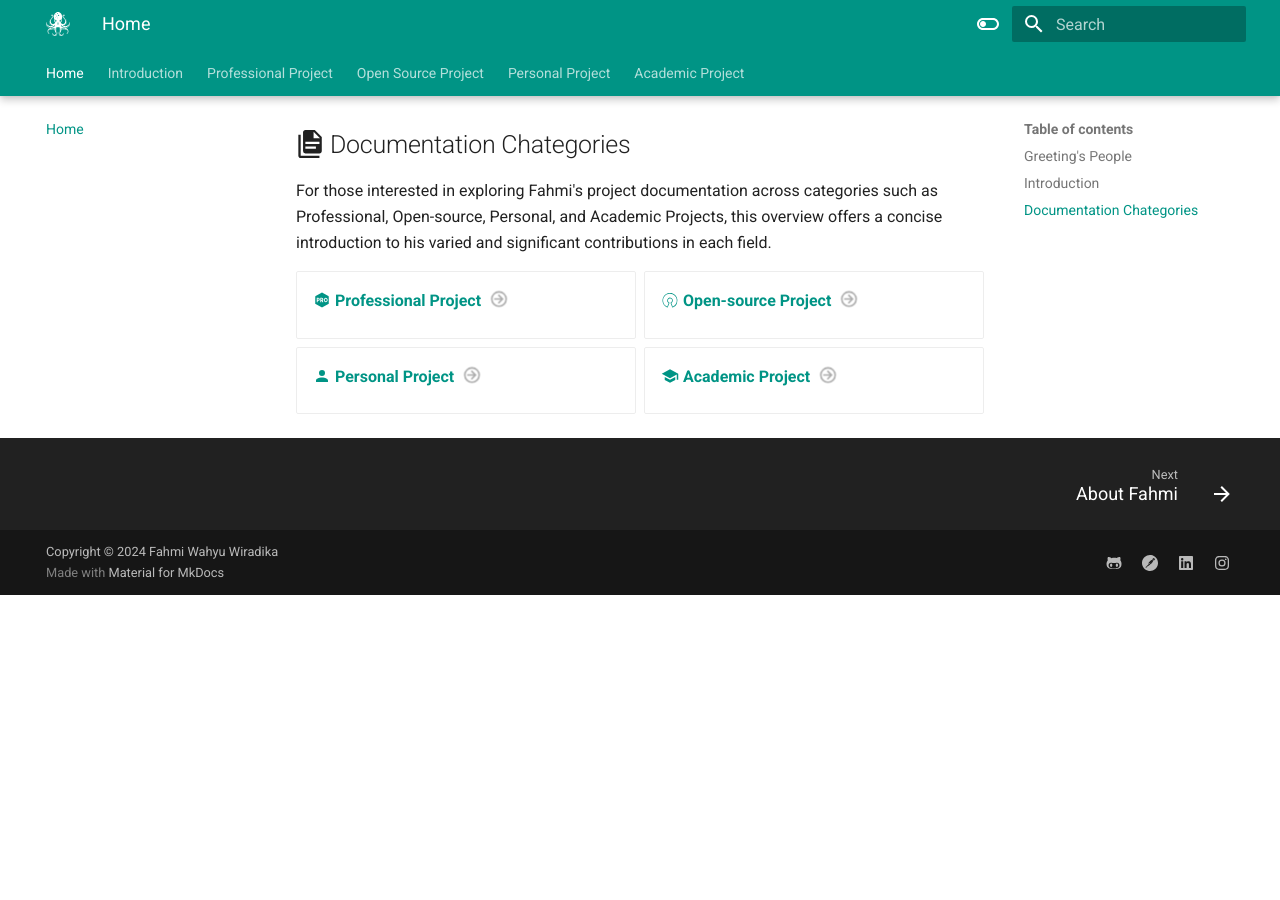
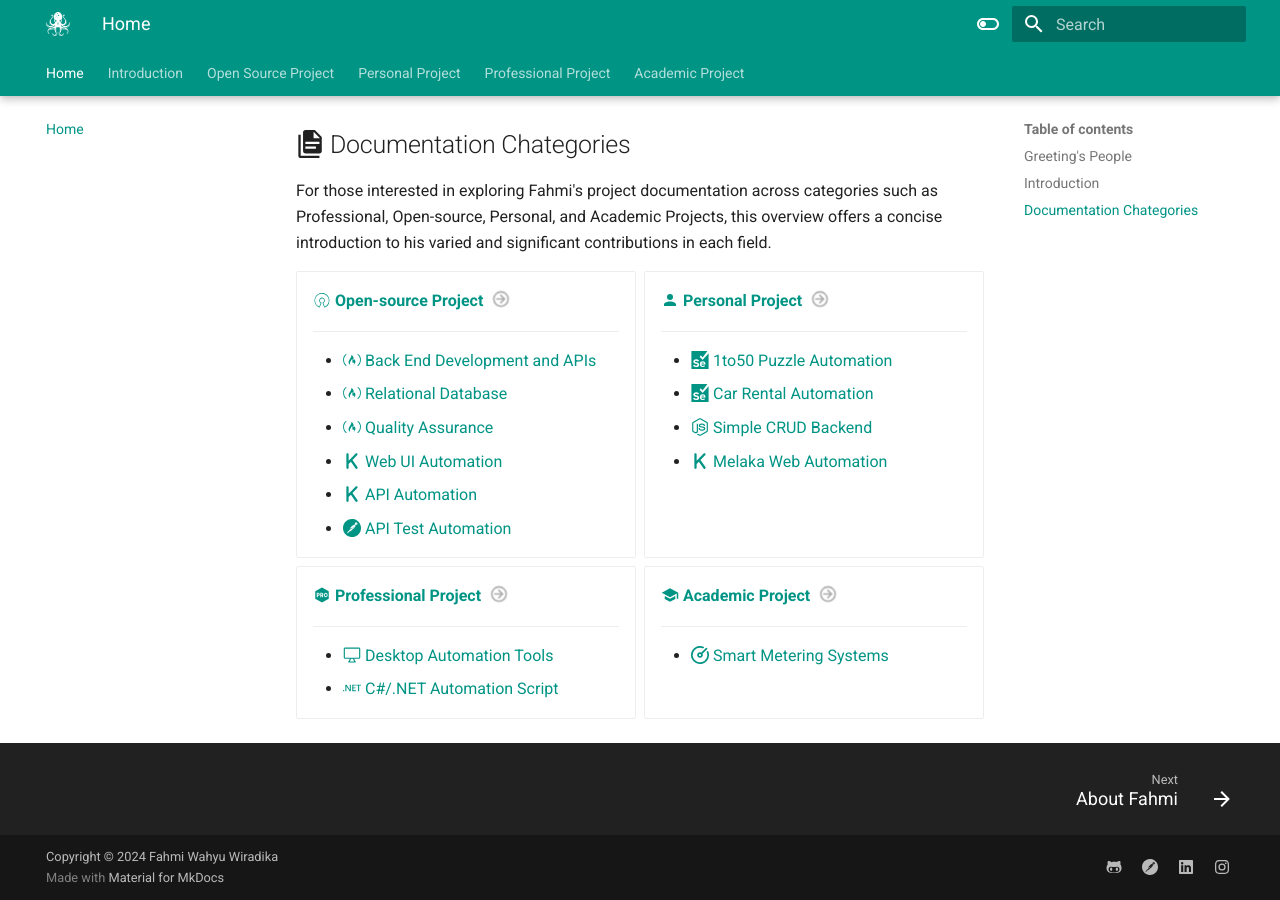
Before and after one commit to fahmiwazu/docs-portfolio, an MkDocs documentation site: the page built from docs/index.md, in a window 1280 px wide and 900 px high, scrolled down 527 px. Built offline with MkDocs 1.6.1 and Material for MkDocs 9.7.7, drawn with Linux system fonts in a browser that asks for light colours; before the commit the page ends 1122 px from its top, so only the background shows below that.

Commit message:
feat: update home and index page

```diff
--- a/docs/index.md
+++ b/docs/index.md
@@ -15,27 +15,51 @@ For those interested in exploring Fahmi's project documentation across categorie
 
 <div class="grid cards" markdown>
 
-- [:material-professional-hexagon: __Professional Project__](Projects/Professional/index.md) (1)
-    { .annotate }
-
-    1. Explore Fahmi's notable contributions to automation tools and script automation, specifically designed to enhance the QA process throughout his professional career, right here for detailed insights.
-
-
 - [:material-open-source-initiative: __Open-source Project__](Projects/Open-Source/index.md) (1)
     { .annotate }
 
     1. Discover more about Fahmi's open-source project developed for certification purposes aimed at improving the QA process for his next professional career right here, where detailed information awaits.
+
+    ---
+
+    - [:fontawesome-brands-free-code-camp: Back End Development and APIs](Projects/Open-Source/fcc-bedaa.md)
+    - [:fontawesome-brands-free-code-camp: Relational Database](Projects/Open-Source/fcc-bedaa.md)
+    - [:fontawesome-brands-free-code-camp: Quality Assurance](Projects/Open-Source/fcc-bedaa.md)
+    - [:fontawesome-solid-k: Web UI Automation](Projects/Open-Source/katalon-web-ui.md)
+    - [:fontawesome-solid-k: API Automation](Projects/Open-Source/katalon-api.md)
+    - [:simple-postman: API Test Automation](Projects/Open-Source/postman-api-auto.md)
 
 - [:material-account: __Personal Project__](Projects/Personal/1to50.md) (1)
     { .annotate }
 
     1. For those curious about Fahmi's personal project focused on enhancing skills acquired from online courses and open-source certification programs, detailed information and insights are available here.
 
+    ---
+
+    - [:simple-selenium: 1to50 Puzzle Automation](Projects/Personal/1to50.md)
+    - [:simple-selenium: Car Rental Automation](Projects/Personal/car-rental.md)
+    - [:fontawesome-brands-node-js: Simple CRUD Backend](Projects/Personal/simple-be-app.md)
+    - [:fontawesome-solid-k: Melaka Web Automation](Projects/Personal/melaka.md)
+
+- [:material-professional-hexagon: __Professional Project__](Projects/Professional/index.md) (1)
+    { .annotate }
+
+    1. Explore Fahmi's notable contributions to automation tools and script automation, specifically designed to enhance the QA process throughout his professional career, right here for detailed insights.
+
+    ---
+
+    - [:octicons-device-desktop-24: Desktop Automation Tools](Projects/Professional/desktop-app.md)
+    - [:simple-dotnet: C#/.NET Automation Script](Projects/Professional/dotnet-app.md)
+
 - [:material-school: __Academic Project__](Projects/Academic/final-prj.md) (1)
     { .annotate }
 
     1. Explore Fahmi's academic project encompassing embedded systems, digital signal processing, machine learning, and artificial neural networks, which culminated in his Bachelor of Applied Engineering degree. Detailed information on this innovative project is available here.
 
+    ---
+
+    - [:octicons-meter-16: Smart Metering Systems](Projects/Academic/final-prj.md)
+
 
 
 
--- a/mkdocs.yml
+++ b/mkdocs.yml
@@ -79,11 +79,6 @@ nav:
     - About Fahmi: Introduction/About-fahmi.md
     - Experience : Introduction/Experience-fahmi.md
     - Certification: Introduction/Certification-fahmi.md
-  - Professional Project:
-    - Projects/Professional/index.md
-    - EDMI Limited:
-      - Desktop Automation Tools: Projects/Professional/desktop-app.md
-      - .NET Automation Script: Projects/Professional/dotnet-app.md
   - Open Source Project :
     - Projects/Open-Source/index.md
     - freeCodeCamp:
@@ -100,8 +95,11 @@ nav:
     - Car Rental: Projects/Personal/car-rental.md
     - CRUD App: Projects/Personal/simple-be-app.md
     - Melaka : Projects/Personal/melaka.md
+  - Professional Project:
+      - Desktop Automation Tools: Projects/Professional/desktop-app.md
+      - .NET Automation Script: Projects/Professional/dotnet-app.md
   - Academic Project:
-    - Bachelor Degree: Projects/Academic/final-prj.md
+    - Smart Metering Systems: Projects/Academic/final-prj.md
 
 # Extensions
 markdown_extensions:
```
Also changed, not shown: docs/Introduction/About-fahmi.md (+3 -3 lines).
